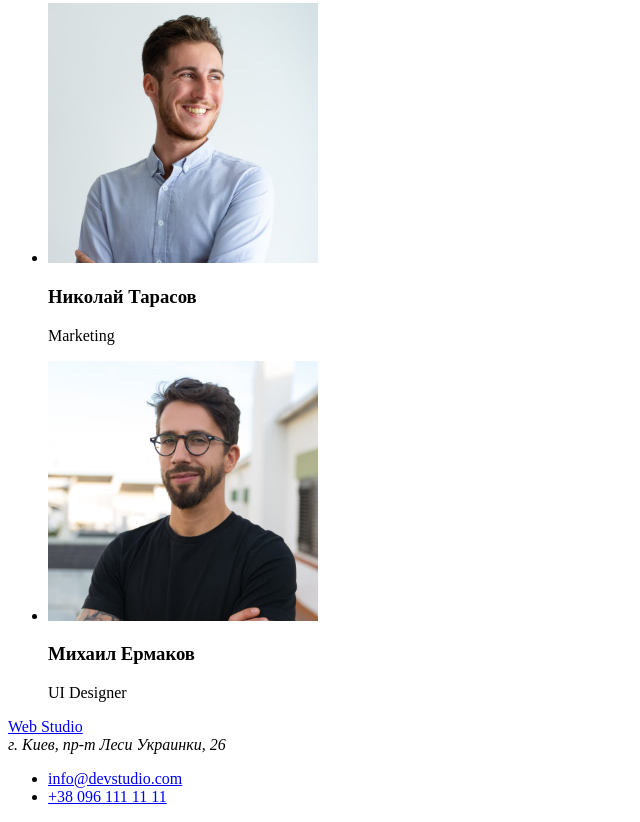
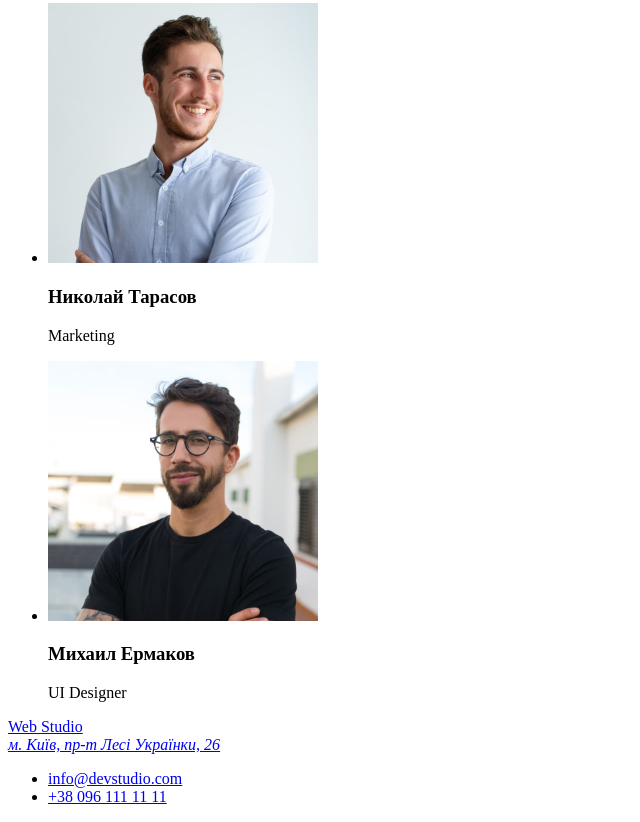
Before and after one commit to Ivan-Hrytsenok/goit-markup-hw-01, a plain HTML site: page index.html in a window 1280 px wide. Shown: the part 2333-3155 px from the top of the page, without its empty margins (0-640 px from the left). Drawn offline with Linux system fonts and the light colour scheme.

Commit message:
address tag correction

```diff
--- a/index.html
+++ b/index.html
@@ -118,7 +118,9 @@
     <!-- Нижня лінія сайту -->
     <footer>
       <a href="/">Web Studio</a>
-      <address>г. Киев, пр-т Леси Украинки, 26</address>
+      <address>
+        <a href="https://goo.gl/maps/TEBKrd3tF9hV3VJEA">м. Київ, пр-т Лесі Українки, 26</a>
+      </address>
       <ul>
         <li><a href="mailto:info@devstudio.com">info@devstudio.com</a></li>
         <li><a href="tel:+380961111111">+38 096 111 11 11</a></li>
```
